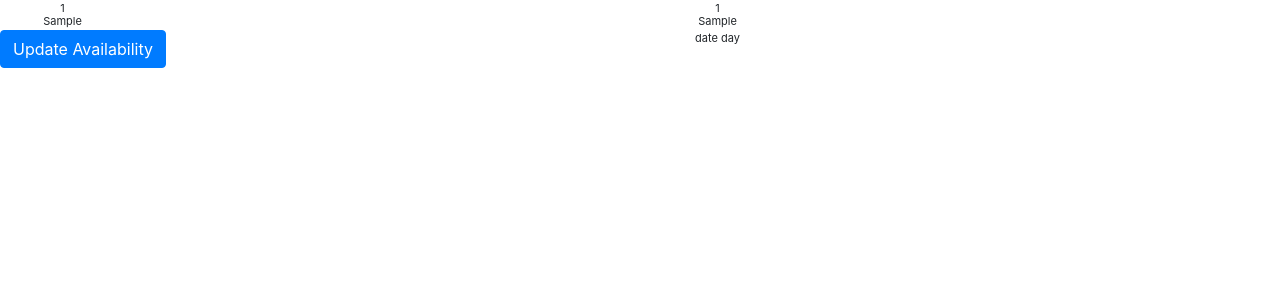
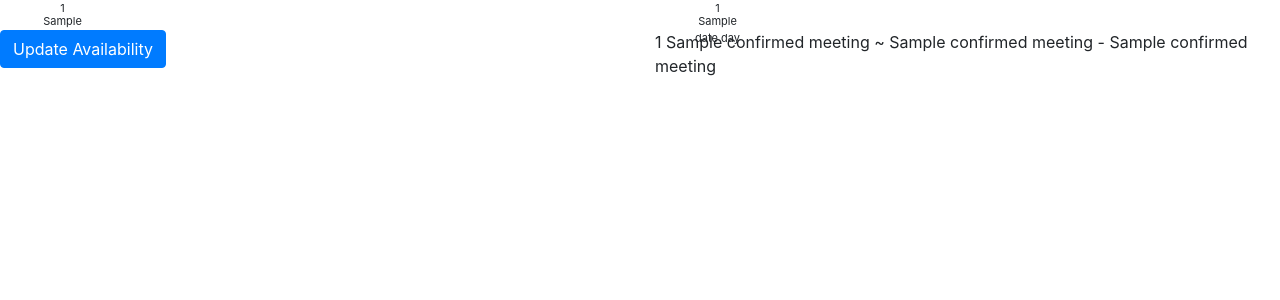
Before and after one commit to yejoo104/meetingplanner, a Flask app: template templates/availability.html in a window 1280 px wide. Shown: the part 56-356 px from the top of the page. Run offline with Flask 2, Linux system fonts and the light colour scheme; the template is opened without the code that fills it: most values are stand-ins (such as "Sample title", 1, 10 or a date in 2020); some libraries are stand-ins or nearby versions.

Commit message:
can print confirmed meetings on registrant's screen

```diff
--- a/app.py
+++ b/app.py
@@ -145,10 +145,9 @@ def get_availability(meeting_id, registrant_id):
         confirmed_search = """SELECT date, start_time, end_time, people FROM CONFIRMED WHERE meeting_code=? AND PEOPLE LIKE ?"""
         cursor.execute(confirmed_search, (meeting_id, '%' + name + '%'))
         confirmed_rows = cursor.fetchall()
-        print(confirmed_rows)
 
         # return template
-        return render_template("availability.html", dates_days = dates_days, start_time = start_time, end_time = end_time, meeting_id = meeting_id, registrant_id = registrant_id, availability = availability_dict, meetings = meetings)
+        return render_template("availability.html", dates_days = dates_days, start_time = start_time, end_time = end_time, meeting_id = meeting_id, registrant_id = registrant_id, availability = availability_dict, meetings = meetings, confirmed = confirmed_rows)
 
 @app.route("/request/<meeting_id>/<registrant_id>", methods=["POST"])
 def update(meeting_id, registrant_id):
--- a/templates/availability.html
+++ b/templates/availability.html
@@ -168,6 +168,9 @@
                 {% endfor %}
             </div>
         </div>
+        {% for confirmed_meeting in confirmed %}
+        <div>{{ confirmed_meeting[0] }} {{ confirmed_meeting[1] }} ~ {{ confirmed_meeting[2] }} - {{ confirmed_meeting[3] }}</div>
+        {% endfor %}
     </div>
 </div>
 
```
Also changed, not shown: 1 other file.
